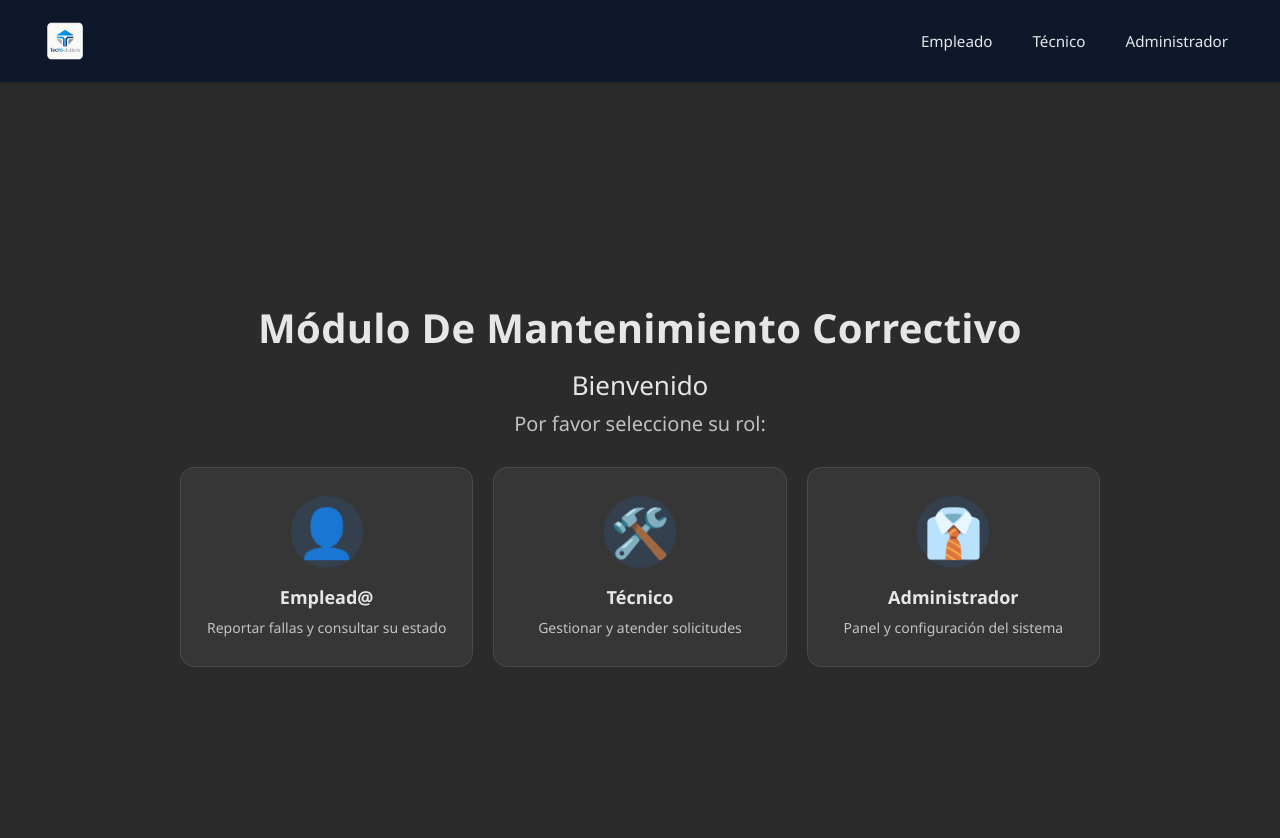
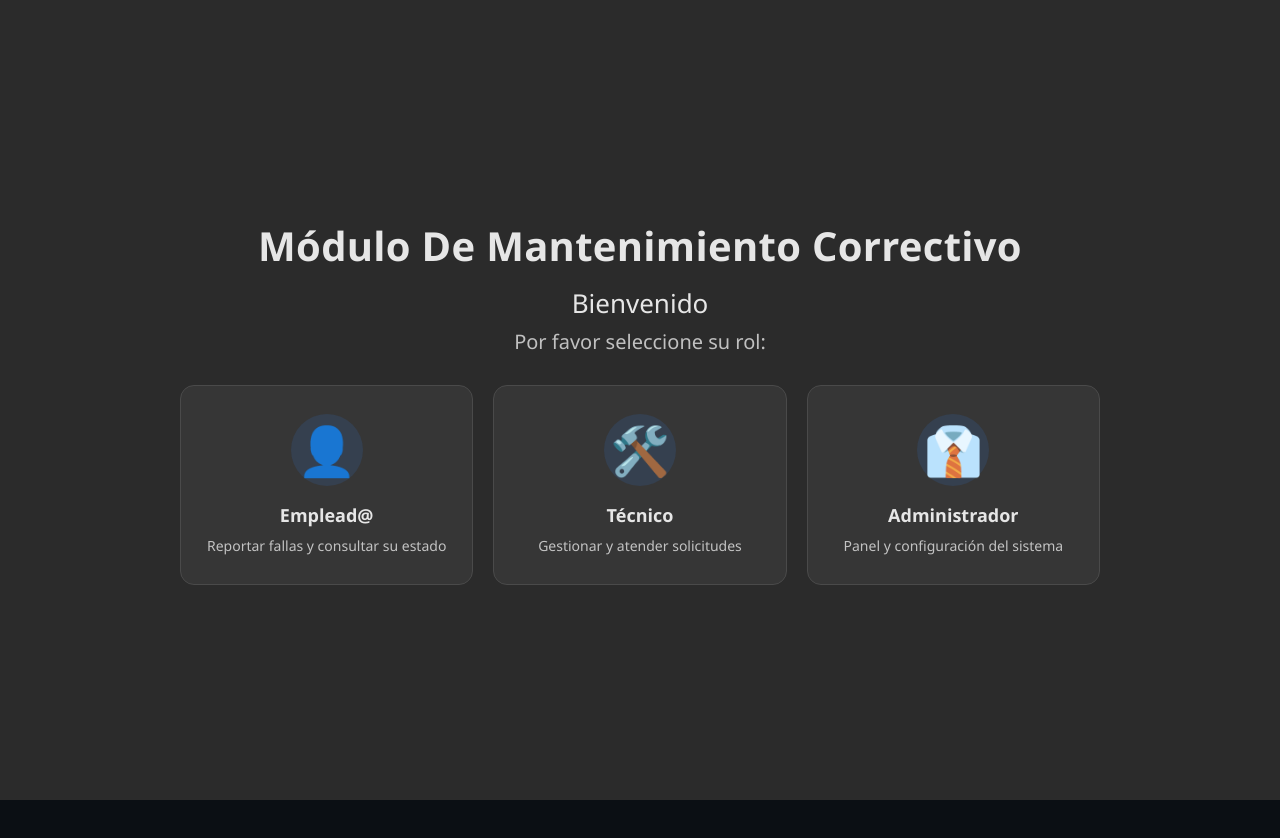
Before and after one commit to David-Darkness/Gestion-Mantenimiento-Fronted, a React (Vite) app: page / in a window 1280 px wide. Shown: the top 838 px of the page. After the commit the page ends 800 px from the top, so only its background shows below. Built offline with nearby package versions, Linux system fonts and the light colour scheme.

Commit message:
Se borró el navbar

```diff
--- a/src/App.jsx
+++ b/src/App.jsx
@@ -16,12 +16,12 @@ import AssignedReports from "./pages/technician/AssignedReports";
 import InterventionHistory from "./pages/technician/InterventionHistory";
 import EquipmentSheets from "./pages/technician/EquipmentSheets";
 import EquipmentLife from "./pages/technician/EquipmentLife";
-import Navbar from "./components/Navbar";
+/* import Navbar from "./components/Navbar"; */
 
 function App() {
   return (
     <Router>
-      <Navbar />
+
       <Routes>
         <Route path="/" element={<Home />} />
         <Route path="/login/empleado" element={<LoginEmpleado />} />
```
